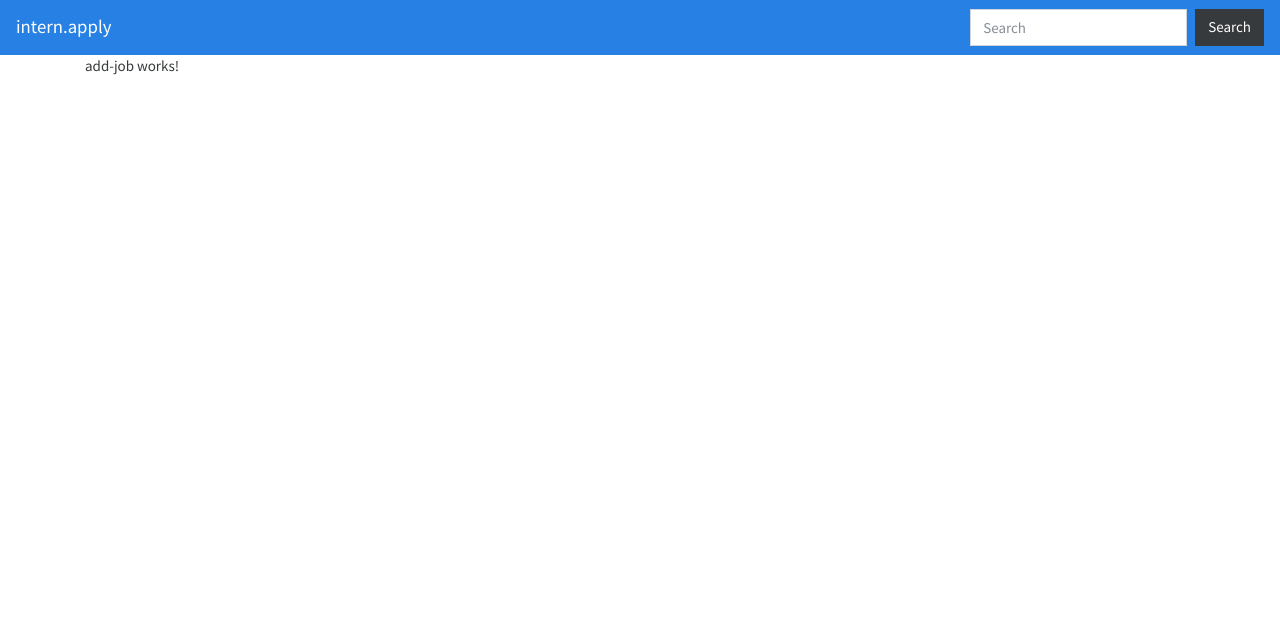
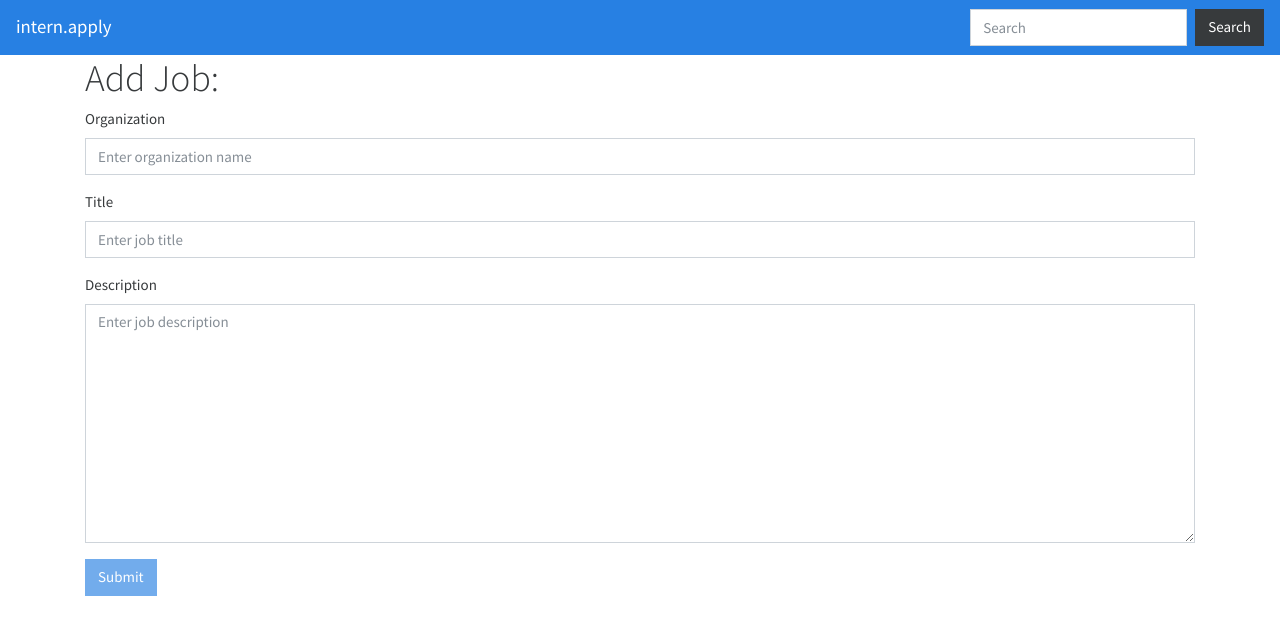
Before and after one commit to DimaMukhin/intern.apply, an Angular app: page /addjob in a window 1280 px wide. Shown: the top 634 px of the page. Built offline with nearby package versions, Linux system fonts and the light colour scheme.

Commit message:
Created a reactive form to add jobs

```diff
--- a/src/app/add-job/add-job.component.html
+++ b/src/app/add-job/add-job.component.html
@@ -1,3 +1,2 @@
-<p>
-  add-job works!
-</p>
+<h1>Add Job: </h1>
+<app-job-form></app-job-form>
--- a/src/app/app.module.ts
+++ b/src/app/app.module.ts
@@ -3,6 +3,7 @@ import { HttpModule } from '@angular/http';
 import { NgModule } from '@angular/core';
 import { AppRoutingModule } from './app-routing.module';
 import { BsDropdownModule } from 'ngx-bootstrap/dropdown';
+import { FormsModule, ReactiveFormsModule } from '@angular/forms';
 
 import { AppComponent } from './app.component';
 import { NavbarComponent } from './navbar/navbar.component';
@@ -24,6 +25,8 @@ import { AddJobComponent } from './add-job/add-job.component';
   ],
   imports: [
     BrowserModule,
+    FormsModule,
+    ReactiveFormsModule,
     HttpModule,
     AppRoutingModule,
     BsDropdownModule.forRoot()
--- a/src/app/job-form/job-form.component.html
+++ b/src/app/job-form/job-form.component.html
@@ -1,3 +1,18 @@
-<p>
-  job-form works!
-</p>
+<form [formGroup]="form">
+  <div class="form-group">
+    <label for="organization">Organization</label>
+    <input formControlName="organization" type="text" class="form-control" id="organization" placeholder="Enter organization name">
+  </div>
+
+  <div class="form-group">
+    <label for="title">Title</label>
+    <input formControlName="title" type="text" class="form-control" id="title" placeholder="Enter job title">
+  </div>
+
+  <div class="form-group">
+    <label for="description">Description</label>
+    <textarea formControlName="description" rows="10" class="form-control" id="description" placeholder="Enter job description"></textarea>
+  </div>
+
+  <button [disabled]="form.invalid" class="btn btn-primary" type="submit">Submit</button>
+</form>
--- a/src/app/job-form/job-form.component.ts
+++ b/src/app/job-form/job-form.component.ts
@@ -1,4 +1,6 @@
-import { Component, OnInit } from '@angular/core';
+import { Component, EventEmitter, OnInit, Input, Output } from '@angular/core';
+import { NgForm, FormBuilder } from '@angular/forms';
+import { FormGroup, FormControl, Validators } from '@angular/forms';
 
 @Component({
   selector: 'app-job-form',
@@ -9,6 +11,19 @@ export class JobFormComponent implements OnInit {
 
   constructor() { }
 
+
+
+  form = new FormGroup({
+    organization: new FormControl('', Validators.required),
+    title: new FormControl('', Validators.required),
+    location: new FormControl('', Validators.required),
+    appDeadline: new FormControl('', Validators.required),
+    salary: new FormControl(),
+    process: new FormControl(),
+    description: new FormControl('', Validators.required)
+  });
+
+
   ngOnInit() {
   }
 
```
